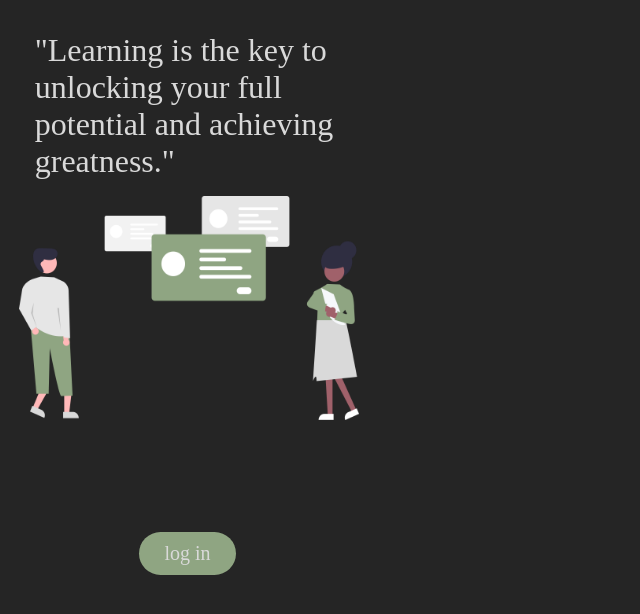
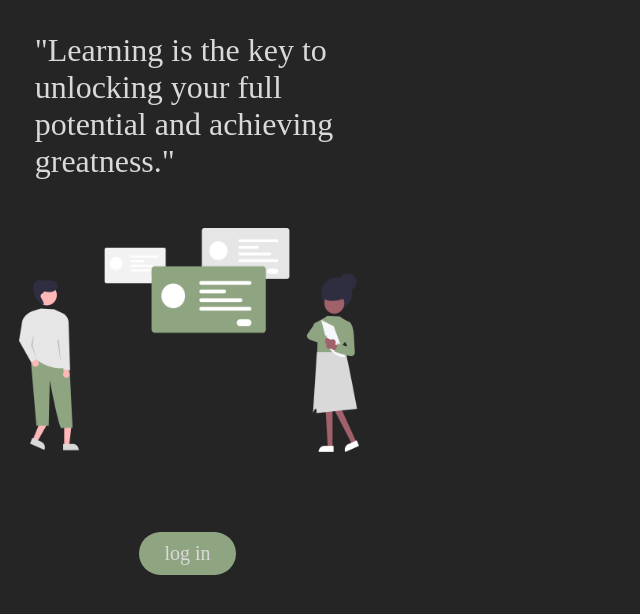
Before and after one commit to the-pink-fairy-armadillos/FlashCards, a React app: page / in a window 1280 px wide. Shown: the whole page, without its empty margins (0-640 px from the left). Built offline with nearby package versions, Linux system fonts and the light colour scheme; no server answers; a web font is replaced by a local one.

Commit message:
Update image styling on landing page.

```diff
--- a/src/client/Components/LandingPage/LandingPage.scss
+++ b/src/client/Components/LandingPage/LandingPage.scss
@@ -13,15 +13,16 @@
     margin: 1em;
     width: 90%;
     min-height: 500px;
+
     .text-container {
       font-size: 2em;
       margin: 0.5em;
     }
 
     .image-container {
-      // border: 1px solid blue;
       width: 340px;
       height: 225px;
+      margin-top: 3em;
 
       .landing-image {
         object-fit: cover;
```
